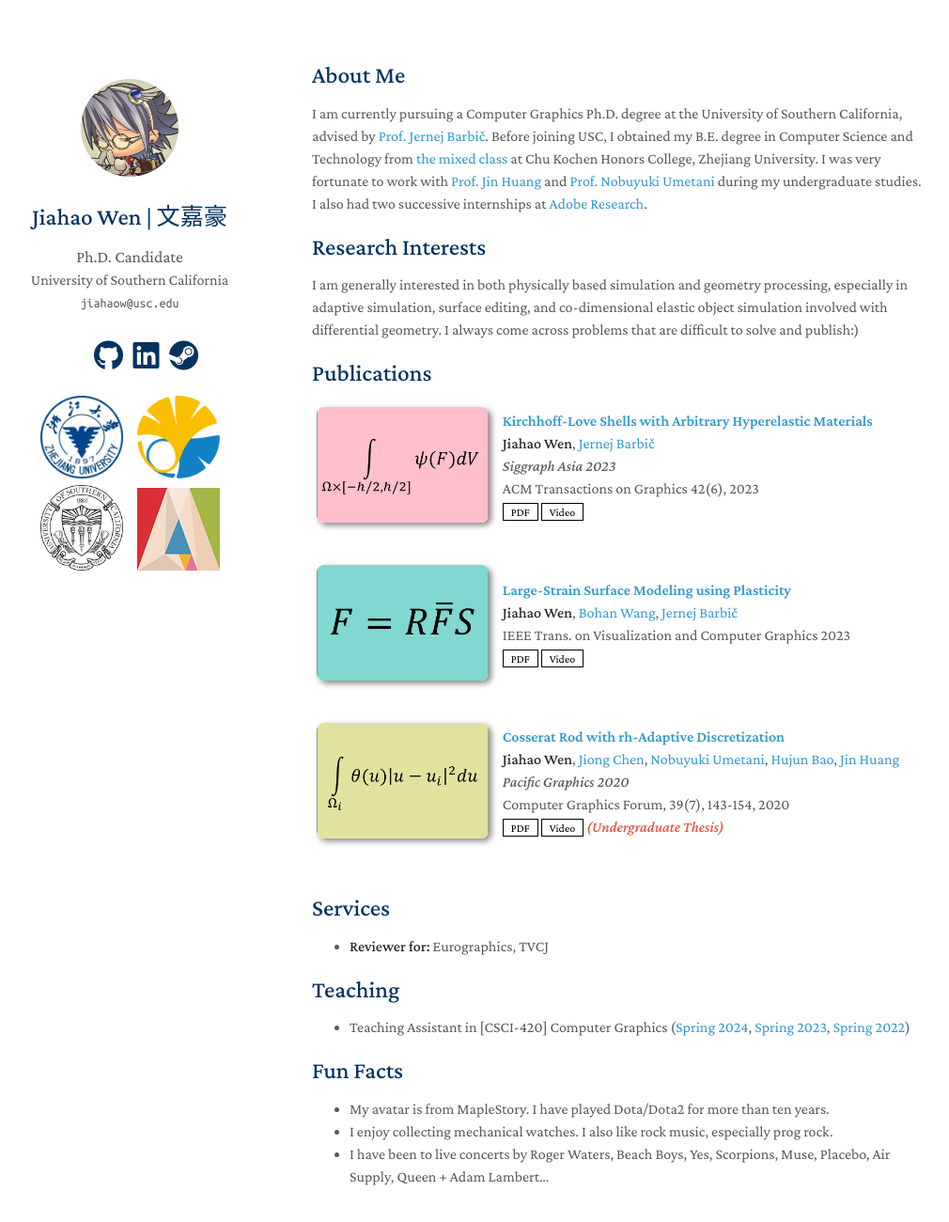
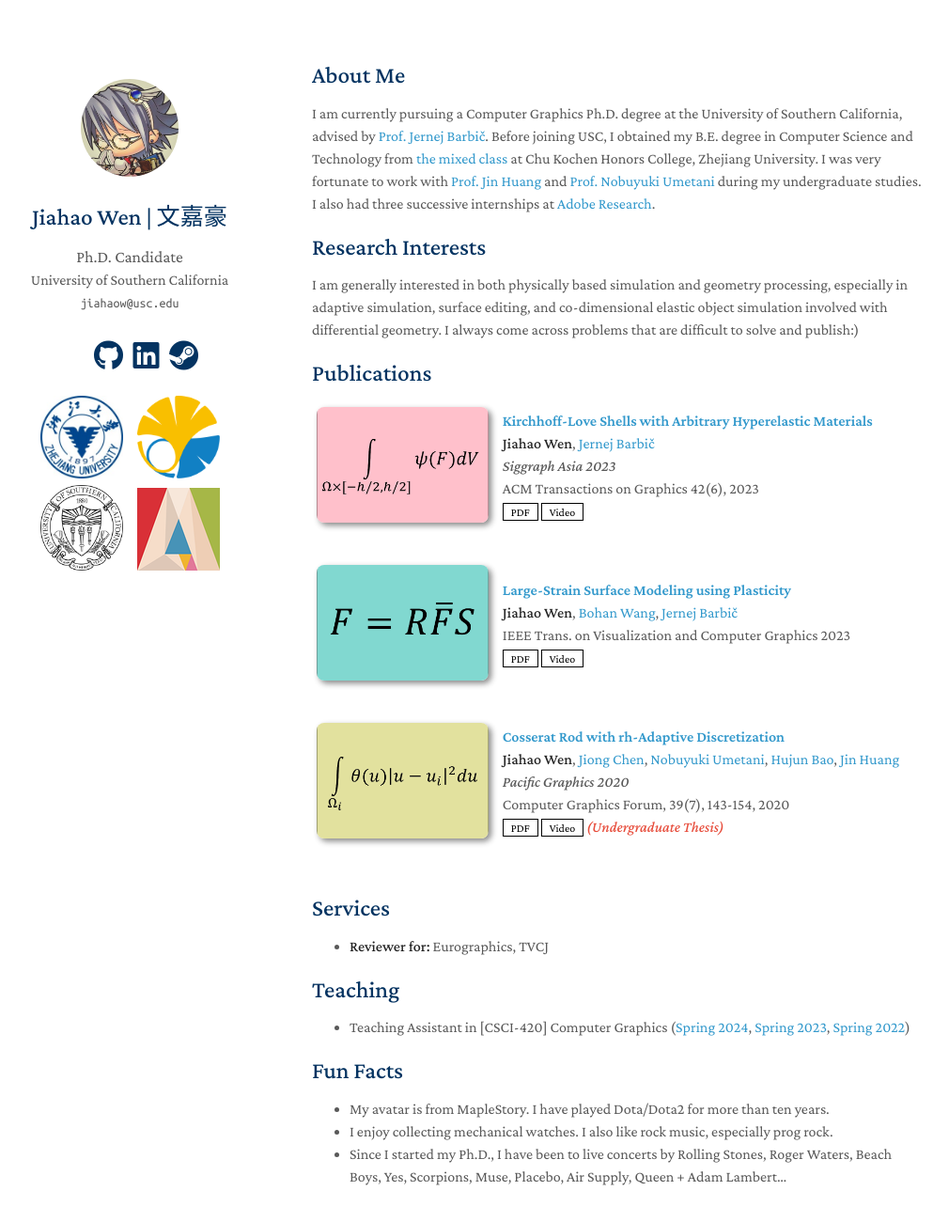
Before and after one commit to wkindling/wkindling.github.io, a Jekyll site: the page built from index.md, in a window 1280 px wide and 1358 px high. Shown: the top 1300 px of the window at 94% size, without its empty margins (138-1148 px from the left). Built offline with Jekyll 4.4.1, drawn with Linux system fonts in a browser that asks for light colours; nearby versions of some CDN libraries; a style sheet for code colours, icons or effects is not loaded; our own code applies the rules of GitHub Pages for plain Markdown files.

Commit message:
Update index.md

```diff
--- a/index.md
+++ b/index.md
@@ -4,7 +4,7 @@ layout: homepage
 
 ## About Me
 
-I am currently pursuing a Computer Graphics Ph.D. degree at the University of Southern California, advised by [Prof. Jernej Barbič](https://viterbi-web.usc.edu/~jbarbic/). Before joining USC, I obtained my B.E. degree in Computer Science and Technology from [the mixed class](http://www.cis.umassd.edu/~hxu/alink/jclass/mixedclass.html) at Chu Kochen Honors College, Zhejiang University. I was very fortunate to work with [Prof. Jin Huang](http://www.cad.zju.edu.cn/home/hj/index.xml) and [Prof. Nobuyuki Umetani](https://cgenglab.github.io/en/authors/admin/) during my undergraduate studies. I also had two successive internships at [Adobe Research](https://research.adobe.com).
+I am currently pursuing a Computer Graphics Ph.D. degree at the University of Southern California, advised by [Prof. Jernej Barbič](https://viterbi-web.usc.edu/~jbarbic/). Before joining USC, I obtained my B.E. degree in Computer Science and Technology from [the mixed class](http://www.cis.umassd.edu/~hxu/alink/jclass/mixedclass.html) at Chu Kochen Honors College, Zhejiang University. I was very fortunate to work with [Prof. Jin Huang](http://www.cad.zju.edu.cn/home/hj/index.xml) and [Prof. Nobuyuki Umetani](https://cgenglab.github.io/en/authors/admin/) during my undergraduate studies. I also had three successive internships at [Adobe Research](https://research.adobe.com).
 
 
 ## Research Interests
@@ -21,4 +21,4 @@ I am generally interested in both physically based simulation and geometry proce
 ## Fun Facts
 - My avatar is from MapleStory. I have played Dota/Dota2 for more than ten years.
 - I enjoy collecting mechanical watches. I also like rock music, especially prog rock.
-- I have been to live concerts by Roger Waters, Beach Boys, Yes, Scorpions, Muse, Placebo, Air Supply, Queen + Adam Lambert...
+- Since I started my Ph.D., I have been to live concerts by Rolling Stones, Roger Waters, Beach Boys, Yes, Scorpions, Muse, Placebo, Air Supply, Queen + Adam Lambert...
```
